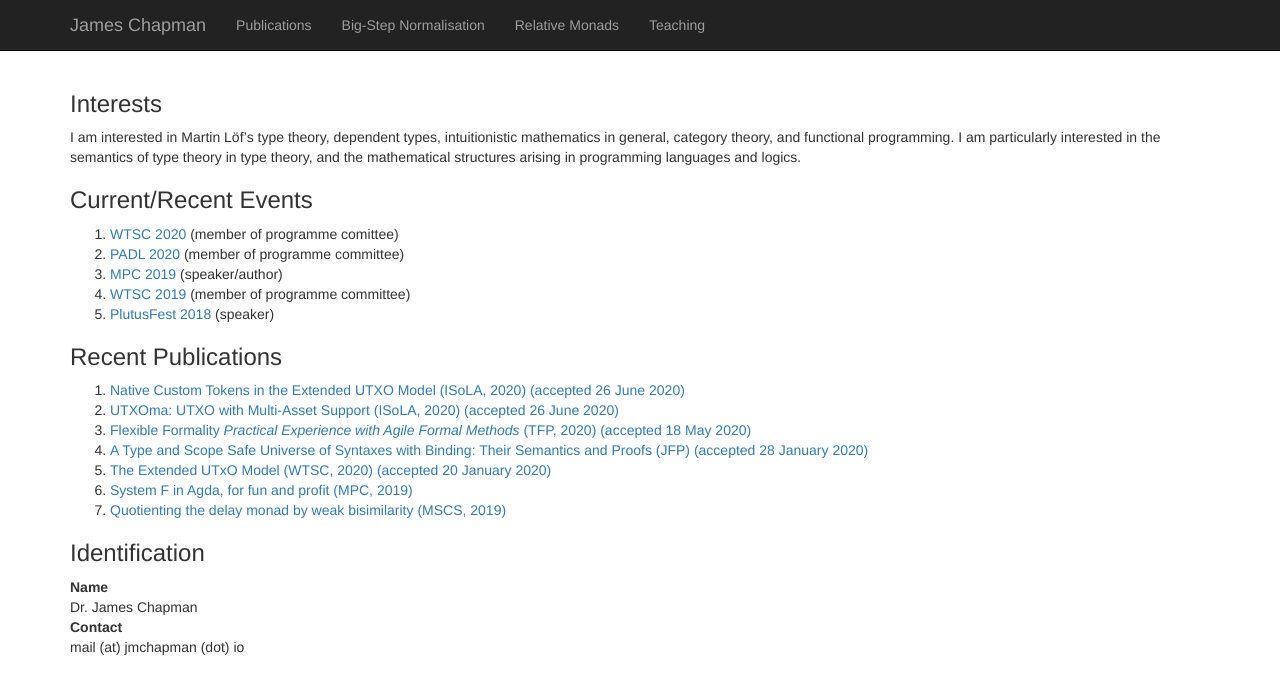
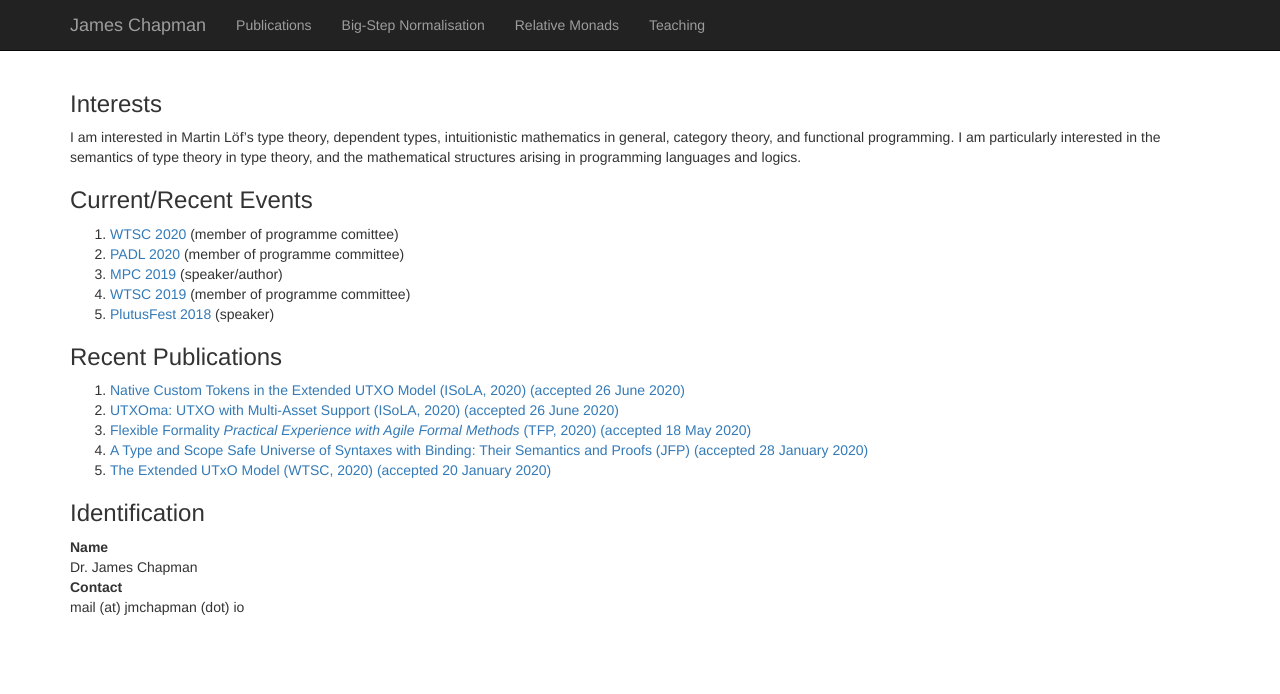
Before and after one commit to jmchapman/jmchapman.github.io, a Jekyll site: the page built from index.html, in a window 1280 px wide. Shown: the top 694 px of the page. Built offline with Jekyll 4.4.1, drawn with Linux system fonts in a browser that asks for light colours; nearby versions of some CDN libraries.

Commit message:
Update index.html

```diff
--- a/index.html
+++ b/index.html
@@ -32,10 +32,6 @@ title: James Chapman
 	      A Type and Scope Safe Universe of Syntaxes with Binding: Their Semantics and Proofs (JFP) (accepted 28 January 2020)</a></li>
       <li><a href="Publications.html#eutxo">
 	      The Extended UTxO Model (WTSC, 2020) (accepted 20 January 2020)</a></li>
-      <li><a href="Publications.html#funandprofit">
-	      System F in Agda, for fun and profit (MPC, 2019)</a></li>
-      <li><a href="Publications.html#quotdelaymscs">
-	      Quotienting the delay monad by weak bisimilarity (MSCS, 2019)</a></li>
     </ol>
   </article>
   <article>
```
